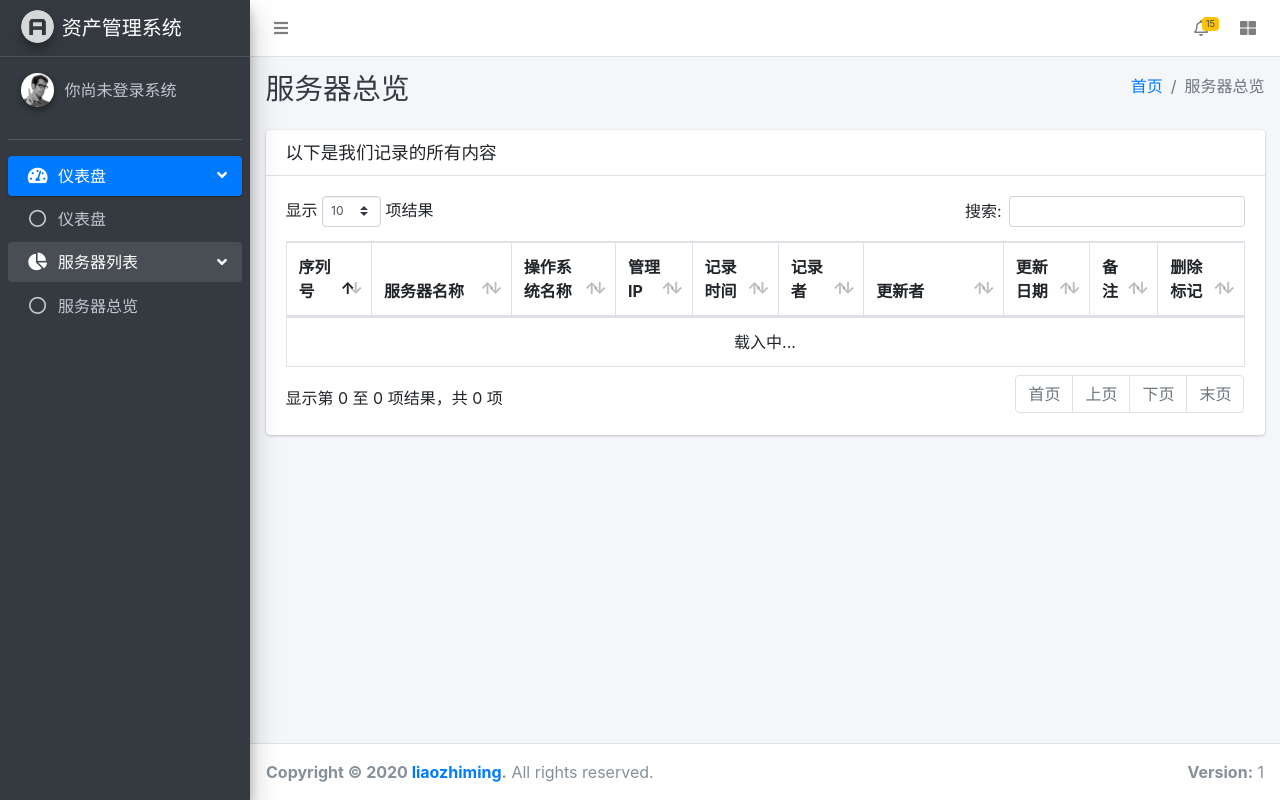
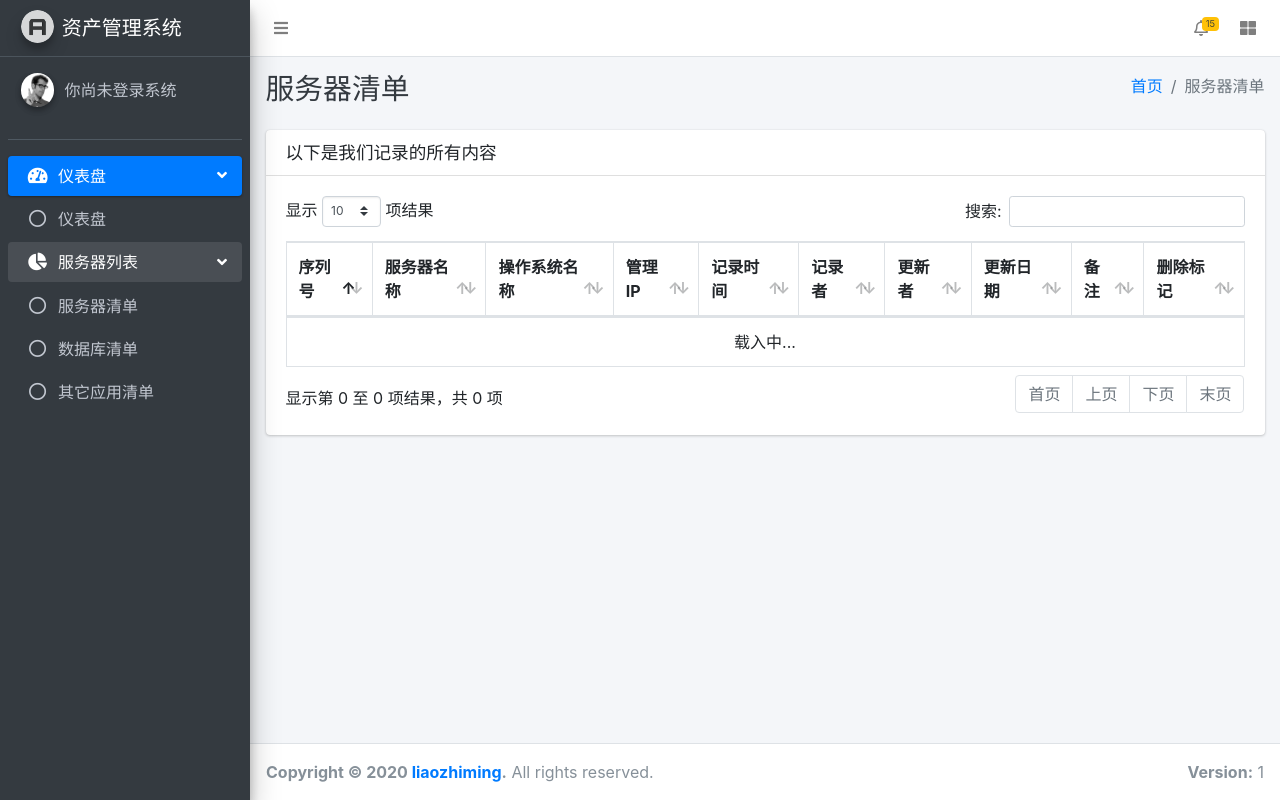
Before and after one commit to liaozhimingandy/django_demo, a Django app: template cmdb/templates/cmdb/overview.html in a window 1280 px wide, after a click on "服务器列表". Run offline with Django 3.2, Linux system fonts and the light colour scheme; the template is opened without the code that fills it, so the values that code supplies are empty; some libraries are stand-ins or nearby versions.

Commit message:
本次版本提交内容: 1.datatable进一步优化;

```diff
--- a/cmdb/admin.py
+++ b/cmdb/admin.py
@@ -4,10 +4,10 @@
 
 # Register your models here.
 class ServerAssetAdmin(admin.ModelAdmin):
-    list_display = ['id', 'sn', 'name', 'os_name', 'manage_ip', 'create_time',
+    list_display = ['id', 'sn', 'name', 'os_type', 'manage_ip', 'create_time',
                     'update_time', 'memo', 'flag_delted']
     list_filter = ['name', 'manage_ip', 'status', 'flag_delted']
-    list_editable = ['sn', 'name', 'os_name', 'manage_ip',
+    list_editable = ['sn', 'name', 'os_type', 'manage_ip',
                      'memo', 'flag_delted']
     search_fields = ('sn',)
 
--- a/cmdb/templates/cmdb/base.html
+++ b/cmdb/templates/cmdb/base.html
@@ -133,7 +133,19 @@
                             <li class="nav-item">
                                 <a href="{% url 'index' %}" class="nav-link">
                                     <i class="far fa-circle nav-icon"></i>
-                                    <p>服务器总览</p>
+                                    <p>服务器清单</p>
+                                </a>
+                            </li>
+                            <li class="nav-item">
+                                <a href="{% url 'index' %}" class="nav-link">
+                                    <i class="far fa-circle nav-icon"></i>
+                                    <p>数据库清单</p>
+                                </a>
+                            </li>
+                            <li class="nav-item">
+                                <a href="{% url 'index' %}" class="nav-link">
+                                    <i class="far fa-circle nav-icon"></i>
+                                    <p>其它应用清单</p>
                                 </a>
                             </li>
 
--- a/cmdb/templates/cmdb/overview.html
+++ b/cmdb/templates/cmdb/overview.html
@@ -1,13 +1,13 @@
 {% extends 'cmdb/base.html' %}
 {#标题#}
-{% block page_title %} 资产总览{% endblock %}
+{% block page_title %} 服务器清单{% endblock %}
 
 {#内容导航条部分#}
 {% block content_header %}
-    服务器总览
+    服务器清单
 {% endblock %}
 {% block content_header_2 %}
-    服务器总览
+    服务器清单
 {% endblock %}
 
 <!--内容区域-->
@@ -66,7 +66,7 @@
             $(function () {
                 $("#example1").DataTable({
                     "responsive": true,
-                        "autoWidth": true,
+                    "autoWidth": false,
                     // 是否开启本地分页
                     "paging": true,
                     // 是否开启本地排序
@@ -96,23 +96,53 @@
                         {"data": "sn"},
                         {"data": "name"},
                         {
-                                "data": 'os_name'
+                            "data": 'os_type',
+                             "render": function (data, type, row, meta) {
+                                //这个效果是超过的 隐藏，类似效果自己扩展吧
+                                 if(data=='W'){
+                                     return '<i class="fas fa-th-large"></i>'
+                                 }else if(data=='A'){
+                                     return '<i class="fa fa-apple-alt" aria-hidden="true"></i>'
+                                 }else{
+                                     return '未知'
+                                 }
+
+                            }
                         },
                         {
                             "data": "manage_ip"
                         },
-                            {"data": "create_time"},
+                        {
+                            "data": "create_time",
+                            "render": function (data, type, row, meta) {
+                                //这个效果是超过的 隐藏，类似效果自己扩展吧
+                                return "<div style='width:150px;text-align:left;overflow:hidden;text-overflow:ellipsis;white-space: nowrap;'" + "title='" + data + "'>" + data + "</div>";
+                            }
+                        },
+
                         {"data": "creator"},
                         {"data": "updator"},
                         {
-                                "data": 'update_time'
+                            "data": 'update_time',
+                            "render": function (data, type, row, meta) {
+                                //这个效果是超过的 隐藏，类似效果自己扩展吧white-space: nowrap;为不换行多的用...代替
+                                return "<div style='width:150px;text-align:left;overflow:hidden;text-overflow:ellipsis;white-space: nowrap;'" + "title='" + data + "'>" + data + "</div>";
+                            }
                         },
                         {
                             "data": "memo"
                         },
-                            {"data": "flag_delted"}
+                        {
+                            "data": "flag_delted",
+                            "render": function (obj) {
+                                if (obj == false) {
+                                    return "<span class='text-success'>正常</span>"
+                                } else {
+                                    return "<span class='text-danger'>已删除</span>"
+                                }
+                            }
+                        }
                     ],
-
                     // 国际化
                     "language":
                         {
@@ -163,9 +193,8 @@
 
 
                 });
+            });
 
-                }
-            );
         });
 
     </script>
--- a/cmdb/views.py
+++ b/cmdb/views.py
@@ -6,6 +6,7 @@
 from django.core import serializers
 
 from .models import ServerAsset
+from django.contrib.auth.models import User
 
 # Create your views here.
 @login_required(login_url="/admin/login/")
@@ -29,5 +30,7 @@
     result_json = json.loads(tmp_data)  # 对序列化之后的str类型数据进行转化为json对象
     tmp = list()
     for item in result_json:
+        item['fields']['updator'] = str(User.objects.get(id=item['fields']['updator']))
+        item['fields']['creator'] = str(User.objects.get(id=item['fields']['creator']))
         tmp.append(item['fields'])  # 提取 'fields'字段的内容
     return HttpResponse(json.dumps({"data": tmp}))
```
Also changed, not shown: cmdb/models.py (+8 -2 lines), cmdb/serializers.py (added, +21 -0 lines), db.sqlite3, students/migrations/0001_initial.py (deleted), students/migrations/0002_auto_20201102_2036.py (deleted), students/migrations/0003_auto_20201102_2114.py (deleted). Lines whose indentation alone changed are shown as unchanged.
